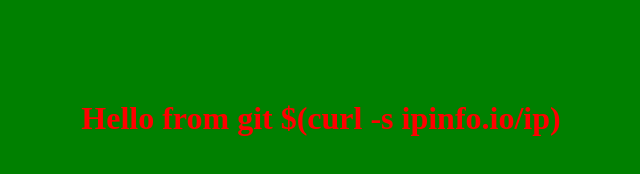
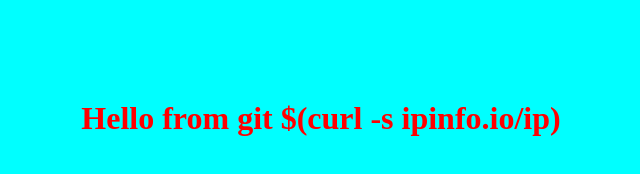
Before and after one commit to stepan-hambaryan1987/for-jenkins, a plain HTML site: page index.html in a window 1280 px wide. Shown: the whole page, without its empty margins (319-959 px from the left). Drawn offline with Linux system fonts and the light colour scheme.

Commit message:
chanch background color

```diff
--- a/index.html
+++ b/index.html
@@ -3,7 +3,7 @@
 <head>
   <title>Welcome</title>
 </head>
-<body style="background-color:green">
+<body style="background-color:cyan">
   <h1 style="color:red; text-align:center; margin-top:100px;">
     Hello from git $(curl -s ipinfo.io/ip)
   </h1>
```
